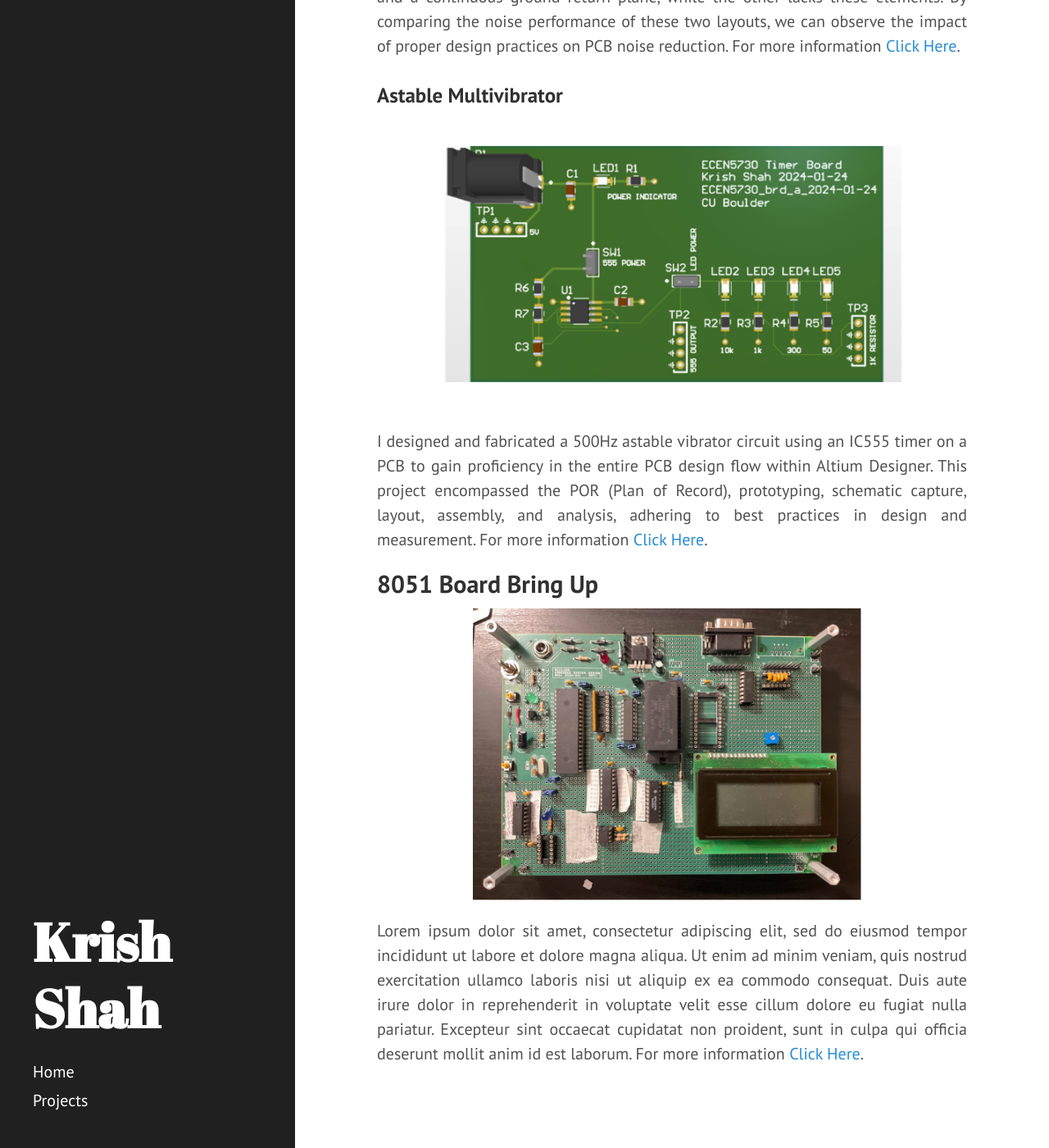
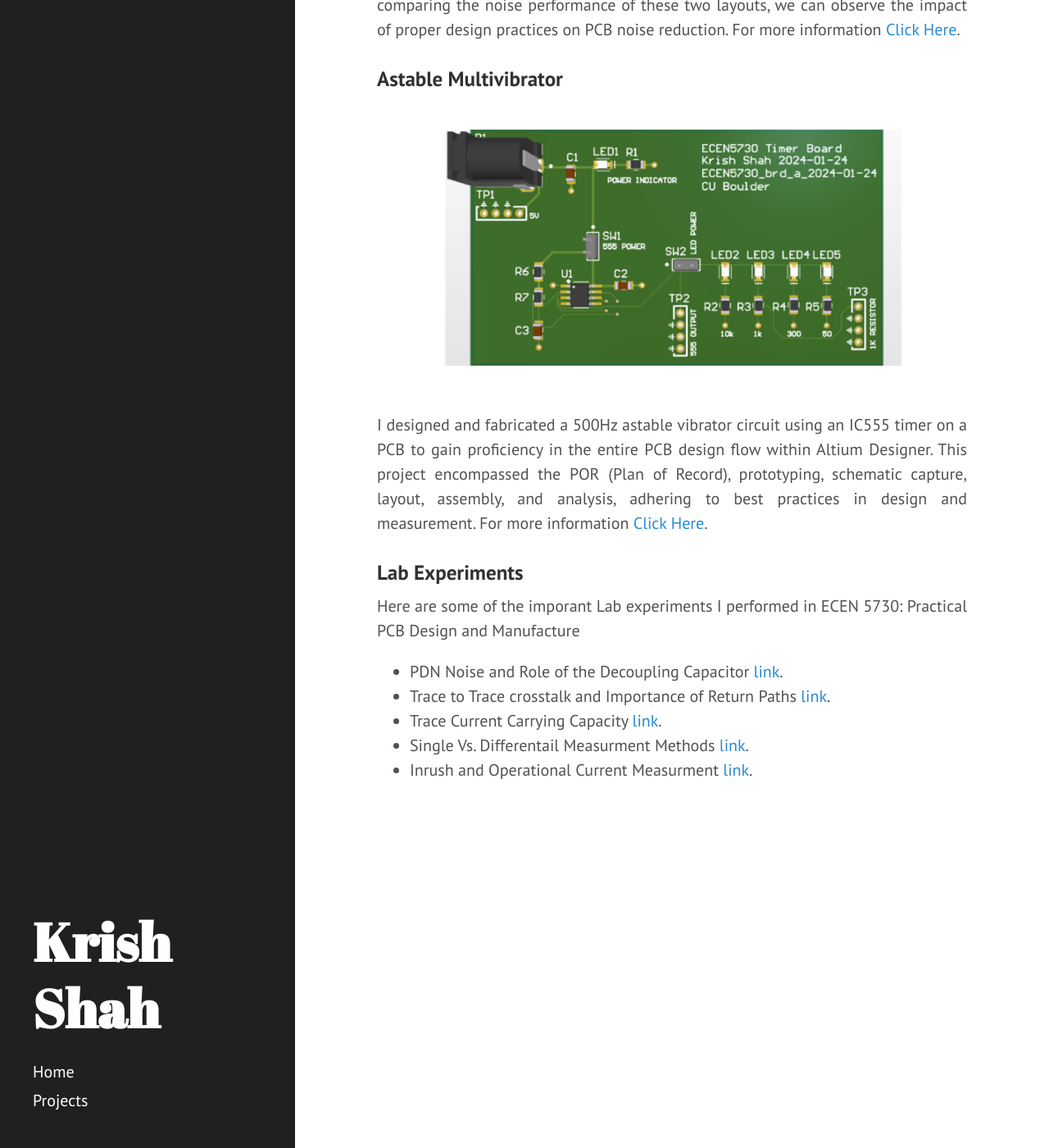
Before and after one commit to krish0706/krish0706.github.io, a Jekyll site: the page built from hardware.md, in a window 1280 px wide and 1400 px high, scrolled down 2490 px. Shown: the whole window at 82% size. Built offline with Jekyll 4.4.1, drawn with Linux system fonts in a browser that asks for light colours; some of the changed text lies outside the part shown.

```diff
--- a/hardware.md
+++ b/hardware.md
@@ -8,25 +8,28 @@ title: Hardware
   - [Golden Arduino](#golden-arduino)
   - [Good Vs. Bad Layout Board](#good-vs-bad-layout-board)
   - [Astable Multivibrator](#astable-multivibrator)
-- [8051 Board Bring Up](#8051-board-bring-up)
+  - [Lab Experiments](#lab-experiments)
 
 ## PCB Design
 These boards were designed, manufactured and tested during the Practical PCB Design and Manufacture (ECEN 5730) course at the University of Colorado at Boulder.
 This course solidified my ability to translate ideas into functional circuit boards. I built prototypes using solderless breadboards before moving to multilayer PCBs, while gaining a comprehensive understanding of industry best practices. This includes risk management, testing methodologies, signal/power integrity, and manufacturability, all while meeting cost and schedule targets.
 ### Instrument Driod
-![placeholder](/public/img/instrument-driod.png)
+![instrument-driod-img](/public/img/instrument-driod.png)
  This custom-built "Instrument Droid" is a 4-layer PCB housing a microcontroller and a dedicated data acquisition system. It can be used to characterize various voltage sources, including power supplies and digital output pins. Its core functionality lies in measuring the Thevenin equivalent resistance of these sources as the current load fluctuates. By plotting the resistance against the changing current, the instrument droid provides a comprehensive characterization of multiple voltage sources. For more information [Click Here, coming soon...]().
 ### Golden Arduino
-![placeholder](/public/img/golden-arduino.png)
+![golden-arduino-img](/public/img/golden-arduino.png)
 This custom-built "Golden Arduino," is a minimalist Arduino board designed to achieve core functionalities. It prioritizes essential features for uploading code via USB, running with the Arduino IDE, and ensuring full compatibility with most Arduino Uno R3 shields. While maintaining commercial Arduino connectivity specifications, the Golden Arduino boasts additional functionalities for enhanced noise control, simplified assembly, streamlined testing, and efficient startup procedures. For more information [Click Here](https://drive.google.com/file/d/1v7sLqAxz2TlS9UWMopKReOcbZpwJAusF/view?usp=sharing).
 ### Good Vs. Bad Layout Board
-![placeholder](/public/img/good-v-bad-layout.png)
+![goood-v-bad-img](/public/img/good-v-bad-layout.png)
 This PCB utilizes a 555 timer configured as an astable multivibrator to generate a 500Hz square wave with a 50% duty cycle. The output from the 555 timer triggers two SN74AHC14 hex inverters.  One inverter circuit includes a decoupling capacitor and a continuous ground return plane, while the other lacks these elements. By comparing the noise performance of these two layouts, we can observe the impact of proper design practices on PCB noise reduction. For more information [Click Here](https://drive.google.com/file/d/1vAGqYxZ14JId2595QzpmzcQCqJsF_GSF/view?usp=sharing).
 ### Astable Multivibrator
-![placeholder](/public/img/555-timer-board.png)
+![555-timer-img](/public/img/555-timer-board.png)
 I designed and fabricated a 500Hz astable vibrator circuit using an IC555 timer on a PCB to gain proficiency in the entire PCB design flow within Altium Designer. This project encompassed the POR (Plan of Record), prototyping, schematic capture, layout, assembly, and analysis, adhering to best practices in design and measurement. For more information [Click Here](https://drive.google.com/file/d/1vAIDYN3dhmb6S0dchkq_F6QjW78ltwsj/view?usp=sharing).
 
-
-## 8051 Board Bring Up
-![placeholder](/public/img/8051-board-bringup.jpg)
-Lorem ipsum dolor sit amet, consectetur adipiscing elit, sed do eiusmod tempor incididunt ut labore et dolore magna aliqua. Ut enim ad minim veniam, quis nostrud exercitation ullamco laboris nisi ut aliquip ex ea commodo consequat. Duis aute irure dolor in reprehenderit in voluptate velit esse cillum dolore eu fugiat nulla pariatur. Excepteur sint occaecat cupidatat non proident, sunt in culpa qui officia deserunt mollit anim id est laborum. For more information [Click Here](https://developer.mozilla.org/en-US/docs/Web/HTML/Element).
+### Lab Experiments
+Here are some of the imporant Lab experiments I performed in ECEN 5730: Practical PCB Design and Manufacture
+- PDN Noise and Role of the Decoupling Capacitor [link](https://drive.google.com/file/d/1vnG7VLyzaD1nYsuLZARYHTnpzdUfR2JF/view?usp=sharing).
+- Trace to Trace crosstalk and Importance of Return Paths [link](https://drive.google.com/file/d/1vypCbqzBD7SkqityPE9_jZgvobrkLoU8/view?usp=sharing).
+- Trace Current Carrying Capacity [link](https://drive.google.com/file/d/1vpXw37XTkxrg3Y3JYRWyNuRssKsGYiN5/view?usp=sharing).
+- Single Vs. Differentail Measurment Methods [link](https://drive.google.com/file/d/1wLDV93ogB_ZK4a2LnXl1ROMpf64mT7Ww/view?usp=sharing).
+- Inrush and Operational Current Measurment [link](https://drive.google.com/file/d/1wDVcCmcssbPXKAFiuZtN6i98hIQldicP/view?usp=sharing).
--- a/index.html
+++ b/index.html
@@ -4,4 +4,6 @@ title: home
 ---
 
 <h1 style="font-family:'Courier New', monospace;">Hi! I am Krish!</h1>
-<p>A graduate student at the University of Colorado at Boulder, specializing in Embedded Systems Engineering.</p>
+<p>I am graduate student at the University of Colorado at Boulder, specializing in Embedded Systems Engineering.</p>
+<p>Click on the Projects tab to view my projects</p>
+<p>PS: This website is still in developement, I will add/change things later. If you find any bug, feel free to reach out!</p>
```
Also changed, not shown: firmware.md (+10 -2 lines), public/img/digital-compass.jpg (added), 5 other files.
